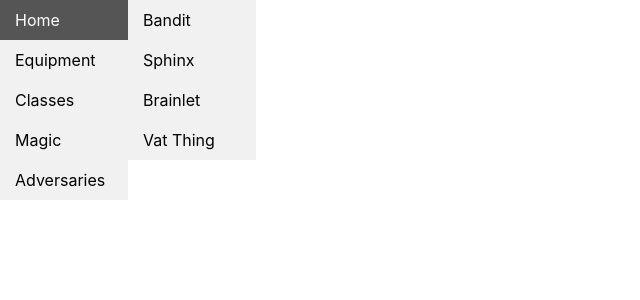
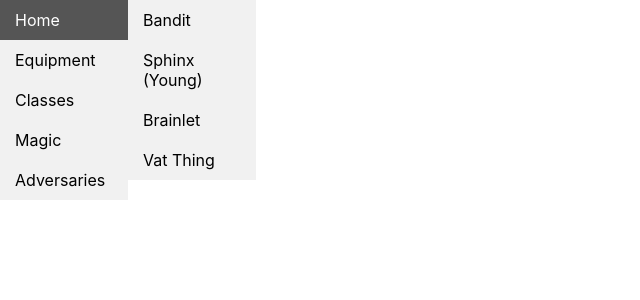
Before and after one commit to zbetzen/zbetzen.github.io, a React (Create React App) app: page /adversaries in a window 1280 px wide. Shown: the top 300 px of the page, without its empty margins (0-640 px from the left). Built offline with nearby package versions, Linux system fonts and the light colour scheme.

Commit message:
updated Sphinx

```diff
--- a/src/pages/Adversaries.js
+++ b/src/pages/Adversaries.js
@@ -9,7 +9,7 @@ const Adversaries = () => {
             <Link to="/adversaries/Bandit">Bandit</Link>
           </li>
           <li>
-            <Link to="/adversaries/Sphinx">Sphinx</Link>
+            <Link to="/adversaries/Sphinx">Sphinx (Young)</Link>
           </li>
           <li>
             <Link to="/adversaries/Brainlet">Brainlet</Link>
--- a/src/pages/adversaries/Sphinx.js
+++ b/src/pages/adversaries/Sphinx.js
@@ -53,7 +53,7 @@ const Sphinx = () => {
 
     return (
       <div class="bodyElement">
-        <h1>Sphinx</h1>
+        <h1>Sphinx (Young)</h1>
         <StatBlock stats={myStats}/>
       </div>
     );
```
